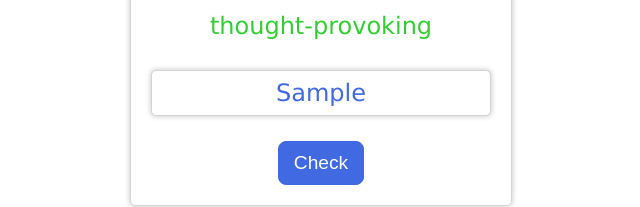
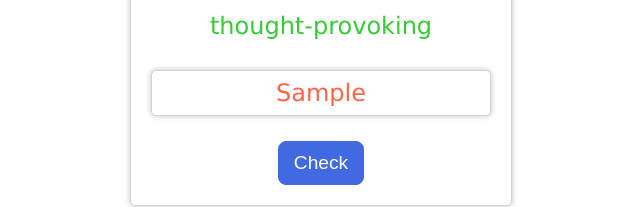
Before and after one commit to ermondel/en-words, a React (Create React App) app: page / in a window 1280 px wide. Both pictures are taken after typing "Sample" into the empty fields and a click on the button "Check". Shown: the part 243-450 px from the top of the page, without its empty margins (319-959 px from the left). Built offline with nearby package versions, Linux system fonts and the light colour scheme.

Commit message:
feat: Add the indication of the incorrect translation of the word entered by the user

```diff
--- a/src/App.js
+++ b/src/App.js
@@ -8,7 +8,8 @@ import './App.css';
 export default class App extends Component {
     state = {
         currentWord: dataVocabulary.length - 1,
-        incorrectTranslation: false
+        incorrectTranslation: false,
+        value: ""
     }
 
     onSubmitWordCardHandler = event => {
@@ -21,11 +22,14 @@ export default class App extends Component {
 
         if (wordEntered === wordByEnglish) {
             this.setState({
-                currentWord: nextWord
+                incorrectTranslation: false,
+                currentWord: nextWord,
+                value: ""
             });
         } else {
             this.setState({
-                incorrectTranslation: true
+                incorrectTranslation: true,
+                value: wordEntered,
             });
         }
     }
@@ -34,6 +38,10 @@ export default class App extends Component {
         this.setState({
             currentWord: dataVocabulary.length - 1
         });
+    }
+
+    changed = event => {
+        this.setState({ value: event.target.value })
     }
 
     render() {
@@ -49,6 +57,8 @@ export default class App extends Component {
                 total     = {dataVocabulary.length}
                 onSubmit  = {this.onSubmitWordCardHandler}
                 incorrect = {this.state.incorrectTranslation}
+                value     = {this.state.value}
+                changed   = {this.changed}
             />
         } else if (currentWord < 0) {
             content = <EndOfWords restart={this.restart} />
--- a/src/WordCard.js
+++ b/src/WordCard.js
@@ -6,9 +6,15 @@ const WordCard = (props) => (
         <div className="pos">{props.pos} / {props.total}</div>
         <div className="ukr">{props.ukr}</div>
         <div className="type">{props.type}</div>
-        <div className="eng">{props.eng}</div>
+        { props.incorrect ? <div className="eng">{props.eng}</div> : null }
         <form onSubmit={props.onSubmit}>
-            <input type="text" name="translation" className="translation" />
+            <input
+                type="text"
+                name="translation"
+                className={props.incorrect ? "translation wrong" : "translation"}
+                value={props.value}
+                onChange={props.changed}
+            />
             <button className="btn-check">Check</button>
         </form>
     </div>
```
